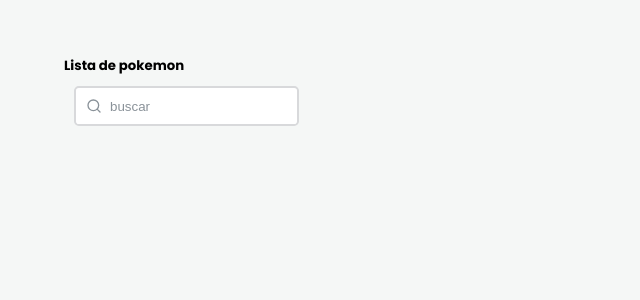
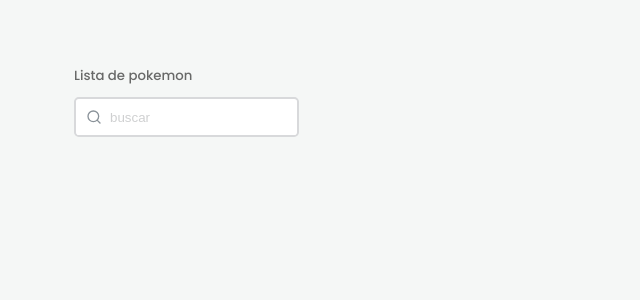
Before and after one commit to Nicolaswg/frontend-assesment, a React (Create React App) app: page / in a window 1280 px wide. Shown: the top 300 px of the page, without its empty margins (0-640 px from the left). Built offline with nearby package versions, Linux system fonts and the light colour scheme.

Commit message:
change inputs colors and positions

```diff
--- a/src/components/header/Header.jsx
+++ b/src/components/header/Header.jsx
@@ -1,5 +1,6 @@
 import React from 'react'
 import { SearchBar } from './searchbar/SearchBar'
+import './header.scss'
 
 export const Header = () => {
   return (
--- a/src/components/header/header.scss
+++ b/src/components/header/header.scss
@@ -0,0 +1,11 @@
+.header_wrapper {
+  display: flex;
+  flex-direction: column;
+  padding: 10px;
+  gap: 0.7rem;
+
+  h5 {
+    font-weight: 500;
+    color: rgba(0, 0, 0, 0.576);
+  }
+}
--- a/src/components/header/searchbar/search_bar.scss
+++ b/src/components/header/searchbar/search_bar.scss
@@ -1,6 +1,5 @@
 .search_wrapper {
   display: flex;
-  padding: 10px;
   background-color: transparent;
 }
 
@@ -21,7 +20,7 @@
     color: #585e5f;
 
     &::placeholder {
-      color: #8a9299;
+      color: rgba(183, 184, 185, 0.663);
     }
   }
 
```
